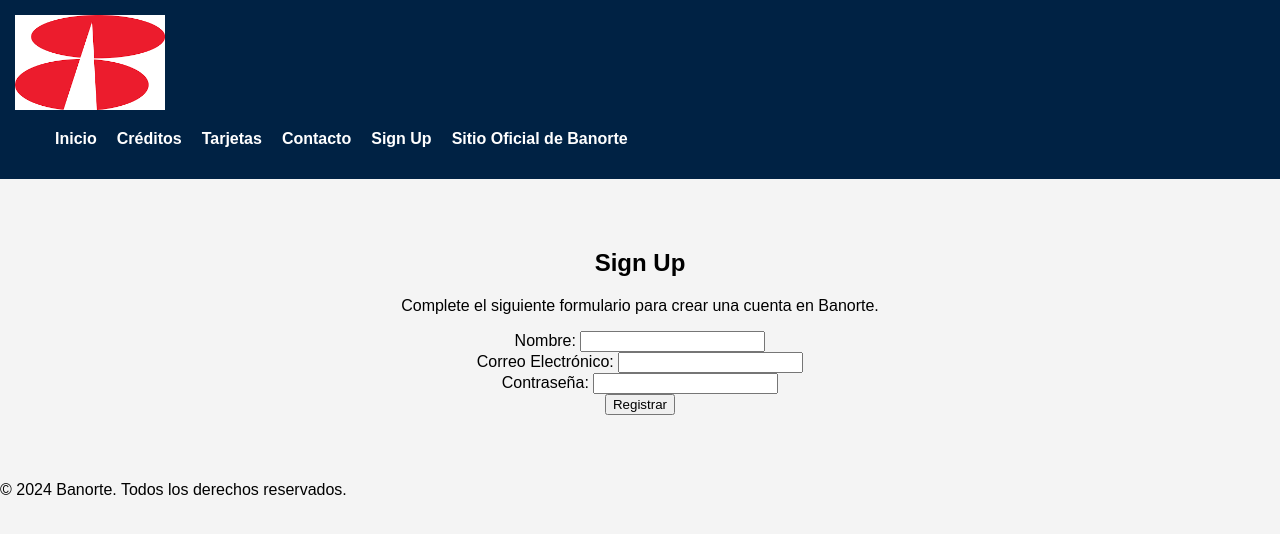
After one commit to han-lovers/Vita, a Django app: page /templates/signup/ in a window 1280 px wide. The commit adds this page. Shown: the top 534 px of the page. Run offline with Django 5.2, Linux system fonts and the light colour scheme.

Commit message:
Agregar front end sin reactividad

```diff
--- a/my_vita_app/templates/home.html
+++ b/my_vita_app/templates/home.html
@@ -1,4 +1,4 @@
-{% extends './layouts/homeBase.html' %}
+{% extends 'layouts/homeBase.html' %}
 
 {% block title %}Inicio - Banorte{% endblock %}
 
--- /dev/null
+++ b/my_vita_app/templates/signup.html
@@ -0,0 +1,30 @@
+{% extends 'layouts/homeBase.html' %}
+
+{% block title %}Sign Up - Banorte{% endblock %}
+
+{% block content %}
+<section class="signup-section">
+    <h2>Sign Up</h2>
+    <p>Complete el siguiente formulario para crear una cuenta en Banorte.</p>
+
+    <form action="{% url 'signup' %}" method="POST">
+        {% csrf_token %}
+        <div class="form-group">
+            <label for="name">Nombre:</label>
+            <input type="text" id="name" name="name" required>
+        </div>
+
+        <div class="form-group">
+            <label for="email">Correo Electrónico:</label>
+            <input type="email" id="email" name="email" required>
+        </div>
+
+        <div class="form-group">
+            <label for="password">Contraseña:</label>
+            <input type="password" id="password" name="password" required>
+        </div>
+
+        <button type="submit" class="btn-submit">Registrar</button>
+    </form>
+</section>
+{% endblock %}
--- a/my_vita_app/views.py
+++ b/my_vita_app/views.py
@@ -3,3 +3,6 @@ from django.shortcuts import render
 # Create your views here.
 def home(request):
     return render(request, 'home.html')
+
+def signup(request):
+    return render(request, 'signup.html')
--- a/vita/urls.py
+++ b/vita/urls.py
@@ -21,4 +21,5 @@ from my_vita_app import views
 urlpatterns = [
     path('admin/', admin.site.urls),
     path('', views.home, name='home'),
+    path('templates/signup/', views.signup, name='signup'),
 ]
```
